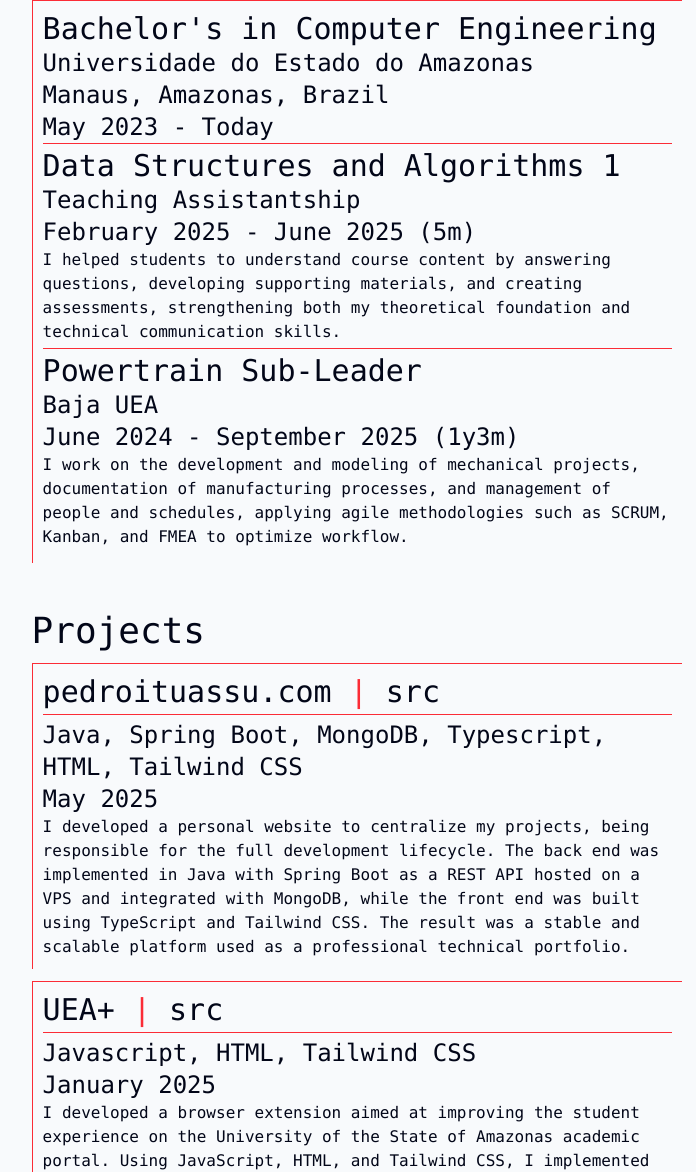
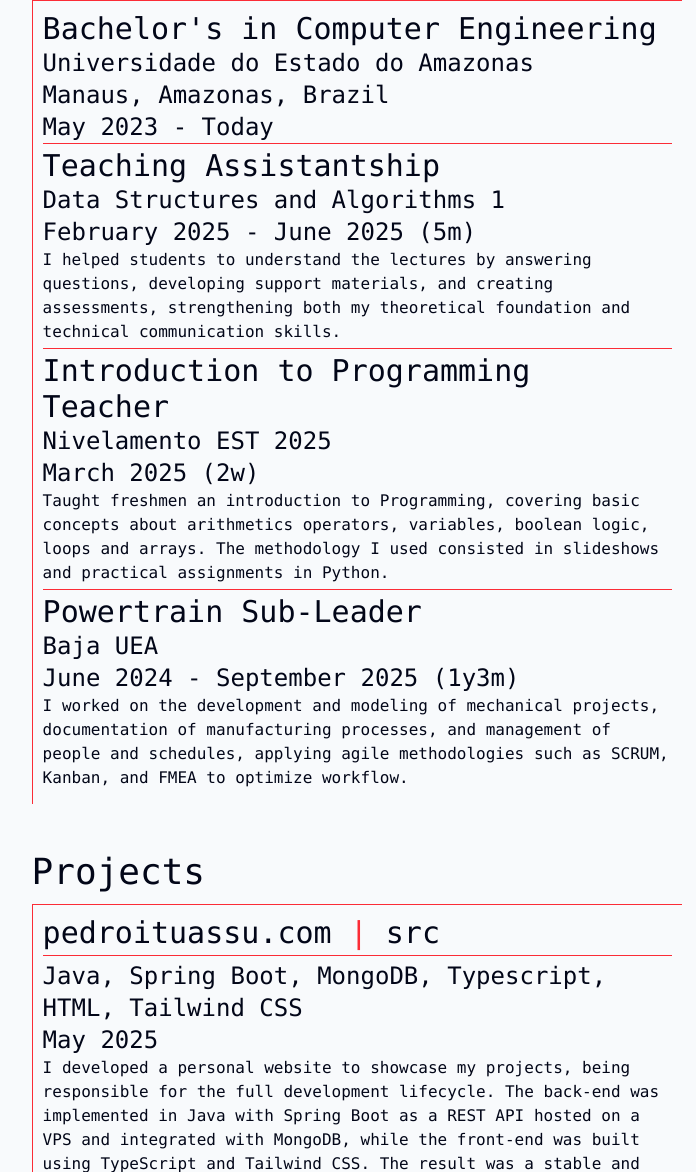
Before and after one commit to pedroituassu/pedroituassu-frontend, a website: page index.html in a window 1280 px wide. Shown: the part 1628-2800 px from the top of the page, without its empty margins (518-1214 px from the left). Drawn offline with Linux system fonts and the light colour scheme.

Commit message:
add teacher and change some items

```diff
--- a/index.html
+++ b/index.html
@@ -153,17 +153,6 @@
                     <span>Python</span>
                 </div>
                 <div class="skill">
-                    <svg xmlns="http://www.w3.org/2000/svg" x="0px" y="0px" width="30" height="30" viewBox="0 0 48 48">
-                    <path fill="currentColor" d="M35,43c-5.514,0-10-4.486-10-10c0-3.562,1.916-6.88,5-8.66l3,5.196c-1.233,0.712-2,2.039-2,3.464 c0,2.168,1.832,4,4,4s4-1.832,4-4c0-1.425-0.767-2.752-2-3.464l3-5.196c3.084,1.78,5,5.099,5,8.66C45,38.514,40.514,43,35,43z">
-                    </path>
-                    <path fill="currentColor" d="M29,22.629l-3-5.196c1.233-0.712,2-2.04,2-3.464c0-2.168-1.832-4-4-4s-4,1.832-4,4 c0,1.425,0.767,2.752,2,3.464l-3,5.196c-3.084-1.781-5-5.1-5-8.661c0-5.514,4.486-10,10-10s10,4.486,10,10 C34,17.53,32.084,20.849,29,22.629z">
-                    </path>
-                    <path fill="currentColor" d="M13.001,43.028c-3.459,0-6.827-1.793-8.678-4.997c-2.757-4.776-1.115-10.903,3.66-13.661 c3.085-1.781,6.917-1.781,10,0l-3,5.196c-1.234-0.713-2.766-0.713-4,0c-1.878,1.084-2.548,3.586-1.465,5.464 c1.084,1.877,3.586,2.549,5.465,1.464c1.233-0.712,2-2.04,2-3.464h6c0,3.561-1.916,6.879-5,8.66 C16.413,42.598,14.695,43.028,13.001,43.028z">
-                    </path>
-                    </svg>
-                    <span>OpenCV</span>
-                </div>
-                <div class="skill">
                     <svg xmlns="http://www.w3.org/2000/svg" x="0px" y="0px" width="30" height="30" viewBox="0 0 24 24">
                     <path fill="currentColor" d="M 11 3 L 11 8.1582031 C 10.653 8.0172031 9.9041562 8 9.5351562 8 C 6.7591563 8 4.1894531 9.306 4.1894531 13 C 4.1894531 17.42 7.67 18 10 18 C 10.92 18 13 17.909141 14 17.619141 L 14 3 L 11 3 z M 16 3 L 16 6 L 19 6 L 19 3 L 16 3 z M 16 8 L 16 16.701172 C 16 18.217172 15.078 19.795172 13 20.701172 L 15.859375 21.996094 C 18.765375 20.996094 19 17.701172 19 16.701172 L 19 8 L 16 8 z M 9.9707031 10.550781 C 10.290703 10.550781 10.65 10.609453 11 10.689453 L 11 15.392578 C 10.65 15.472578 10.290703 15.533203 9.9707031 15.533203 C 8.6607031 15.533203 7.390625 15.12 7.390625 13 C 7.390625 10.88 8.6607031 10.550781 9.9707031 10.550781 z">
                     </path>
@@ -305,16 +294,30 @@
                 </span>
                 <section class="experience-role">
                     <h3 class="experience-role-title">
-                        Data Structures and Algorithms 1
+                        Teaching Assistantship
                     </h3>
                     <span class="academicEducation-role-dates">
-                        Teaching Assistantship
+                        Data Structures and Algorithms 1
                     </span>
                     <span class="experience-role-dates">
                         February 2025 - June 2025 (5m)
                     </span>
                     <p>
-                        I helped students to understand course content by answering questions, developing supporting materials, and creating assessments, strengthening both my theoretical foundation and technical communication skills.
+                        I helped students to understand the lectures by answering questions, developing support materials, and creating assessments, strengthening both my theoretical foundation and technical communication skills.
+                    </p>
+                </section>
+                <section class="experience-role">
+                    <h3 class="experience-role-title">
+                        Introduction to Programming Teacher
+                    </h3>
+                    <span class="academicEducation-role-dates">
+                        Nivelamento EST 2025
+                    </span>
+                    <span class="experience-role-dates">
+                        March 2025 (2w)
+                    </span>
+                    <p>
+                        Taught freshmen an introduction to Programming, covering basic concepts about arithmetics operators, variables, boolean logic, loops and arrays. The methodology I used consisted in slideshows and practical assignments in Python.
                     </p>
                 </section>
                 <section class="experience-role">
@@ -328,7 +331,7 @@
                         June 2024 - September 2025 (1y3m)
                     </span>
                     <p>
-                        I work on the development and modeling of mechanical projects, documentation of manufacturing processes, and management of people and schedules, applying agile methodologies such as SCRUM, Kanban, and FMEA to optimize workflow.
+                        I worked on the development and modeling of mechanical projects, documentation of manufacturing processes, and management of people and schedules, applying agile methodologies such as SCRUM, Kanban, and FMEA to optimize workflow.
                     </p>
                 </section>
             </section>
@@ -350,7 +353,7 @@
                     May 2025
                 </span>
                 <p>
-                    I developed a personal website to centralize my projects, being responsible for the full development lifecycle. The back end was implemented in Java with Spring Boot as a REST API hosted on a VPS and integrated with MongoDB, while the front end was built using TypeScript and Tailwind CSS. The result was a stable and scalable platform used as a professional technical portfolio.
+                    I developed a personal website to showcase my projects, being responsible for the full development lifecycle. The back-end was implemented in Java with Spring Boot as a REST API hosted on a VPS and integrated with MongoDB, while the front-end was built using TypeScript and Tailwind CSS. The result was a stable and scalable platform used as a professional technical portfolio. However, as of today, the back-end is not used anymore due to low budget.
                 </p>
             </section>
             <section class="project">
```
